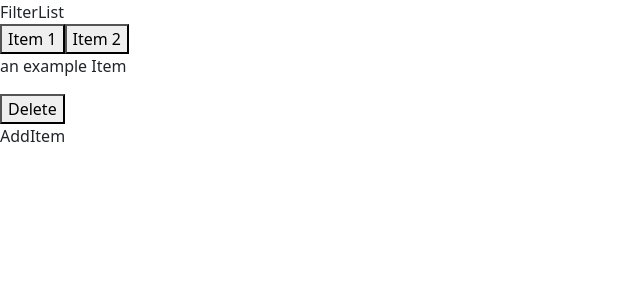
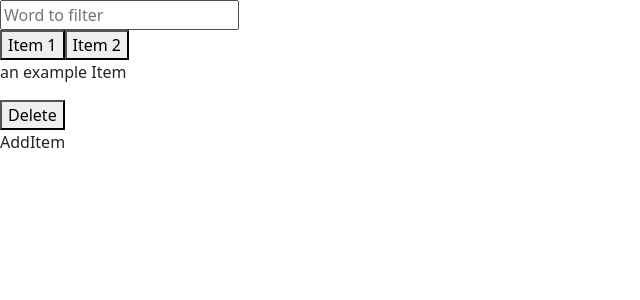
Before and after one commit to mickelson-classroom/list-detail-site-garv5014, a React (Create React App) app in the folder list-details/: page / in a window 1280 px wide. Shown: the top 300 px of the page, without its empty margins (0-640 px from the left). Built offline with nearby package versions, Linux system fonts and the light colour scheme.

Commit message:
added filtering a little janky

```diff
--- a/list-details/src/components/FilterList.tsx
+++ b/list-details/src/components/FilterList.tsx
@@ -1,7 +1,18 @@
-import React from 'react'
+import React, { useState } from "react";
 
-export const FilterList = () => {
+export const FilterList = (props: { handleOnChange: (targetstr:string) => void }) => {
+  const [filterString, setFilterString] = useState("");
+
+  // Declare a state variable...
+  // ...
   return (
-    <div>FilterList</div>
-  )
-}
+    <input
+      value={filterString} // ...force the input's value to match the state variable...
+      onChange={(e) => {
+        setFilterString(e.target.value);
+        props.handleOnChange(e.target.value);
+      }}
+      placeholder="Word to filter" // ... and update the state variable on any edits!
+    />
+  );
+};
--- a/list-details/src/components/ItemsList.tsx
+++ b/list-details/src/components/ItemsList.tsx
@@ -1,12 +1,12 @@
 import { MouseEventHandler } from "react";
 import IListItem from "../interfaces/IListItem";
 
-export const ItemsList = (props: { list: IListItem[]; handleClick: (index:number) => void }) => {
+export const ItemsList = (props: { list: IListItem[]; handleClick: (item:IListItem) => void }) => {
 
   return (
     <div>
-      {props.list.map((item:IListItem,index) => (
-        <button key={item.id} onClick={() => {props.handleClick(index)}}>{item.name}</button>
+      {props.list.map((item:IListItem) => (
+        <button key={item.id} onClick={() => {props.handleClick(item)}}>{item.name}</button>
       ))}
     </div>
   );
--- a/list-details/src/components/ListItemDetails.tsx
+++ b/list-details/src/components/ListItemDetails.tsx
@@ -1,13 +1,12 @@
 import IListItem from "../interfaces/IListItem";
 
 export const ListItemDetails = (props: {
-  list: IListItem[];
-  targetIndex: number;
+  targetItem: IListItem;
   handleDelete: () => void;
 }) => {
   return (
     <>
-      <p>{props.list[props.targetIndex].details}</p>
+      <p>{props.targetItem.details}</p>
       <button onClick={() => {props.handleDelete()}}>Delete</button>
     </>
     // takes in the list and and index and displays the details of the item at that index
--- a/list-details/src/components/MasterList.tsx
+++ b/list-details/src/components/MasterList.tsx
@@ -3,32 +3,61 @@ import { ListItemDetails } from "./ListItemDetails";
 import { FilterList } from "./FilterList";
 import { ItemsList } from "./ItemsList";
 import { AddItem } from "./AddItem";
+import IListItem from "../interfaces/IListItem";
 
 export const MasterList = () => {
-  let i = [ { id: 1, name: "Item 1" , details: "an example Item"}, { id: 2, name: "Item 2", details: "This is an example Item" } ];
-
+  let i = [
+    { id: 1, name: "Item 1", details: "an example Item" },
+    { id: 2, name: "Item 2", details: "This is an example Item" },
+  ];
 
   const [items, setItems] = React.useState(i);
-  const [listIndex, setListIndex] = React.useState(0);
+  const [filteredItems, setFilteredItems] = React.useState(i);
+  const [detailItem, setDetailItem] = React.useState(i[0]);
+  const [isFilter, setIsFilter] = React.useState(false);
 
-  const handleListClick = (item:number) => {
-    setListIndex(item);
-  }
+  const handleListClick = (item: IListItem) => {
+    setDetailItem(item);
+  };
+
+  const handleOnFilterChange = (targteStr: string) => {
+    let newList = items.filter((item) => {
+      return item.details.includes(targteStr);
+    });
+    if (targteStr === "") {
+      setIsFilter(false);
+    }
+    if (newList.length === 0) {
+      setIsFilter(() => true);
+      setFilteredItems(() => [{ id: 0, name: "No Items", details: " " }]);
+      setDetailItem(() => filteredItems[0]);
+    } else {
+      setFilteredItems(newList);
+      setDetailItem(newList[0]);
+      setIsFilter(true);
+    }
+  };
 
   const handleDelete = () => {
-    let newList = items.filter((_, index) => {
-      return index !== listIndex;
-    })
+    let newList = items.filter((item) => {
+      return item.id !== detailItem.id;
+    });
     setItems(newList);
-    setListIndex(0);
-  }
+    setDetailItem(newList[0]);
+  };
   // the onclick event from the list item sends back target index for the details
   // the onclick/delete event from the details the item at the index.
   return (
     <>
-      <FilterList />
-      <ItemsList list={items} handleClick={handleListClick} />
-      <ListItemDetails list={items} targetIndex={listIndex} handleDelete={handleDelete}/>
+      <FilterList handleOnChange={handleOnFilterChange} />
+      <ItemsList
+        list={isFilter ? filteredItems : items}
+        handleClick={handleListClick}
+      />
+      <ListItemDetails
+        targetItem={detailItem}
+        handleDelete={handleDelete}
+      />
       <AddItem />
     </>
   );
```
